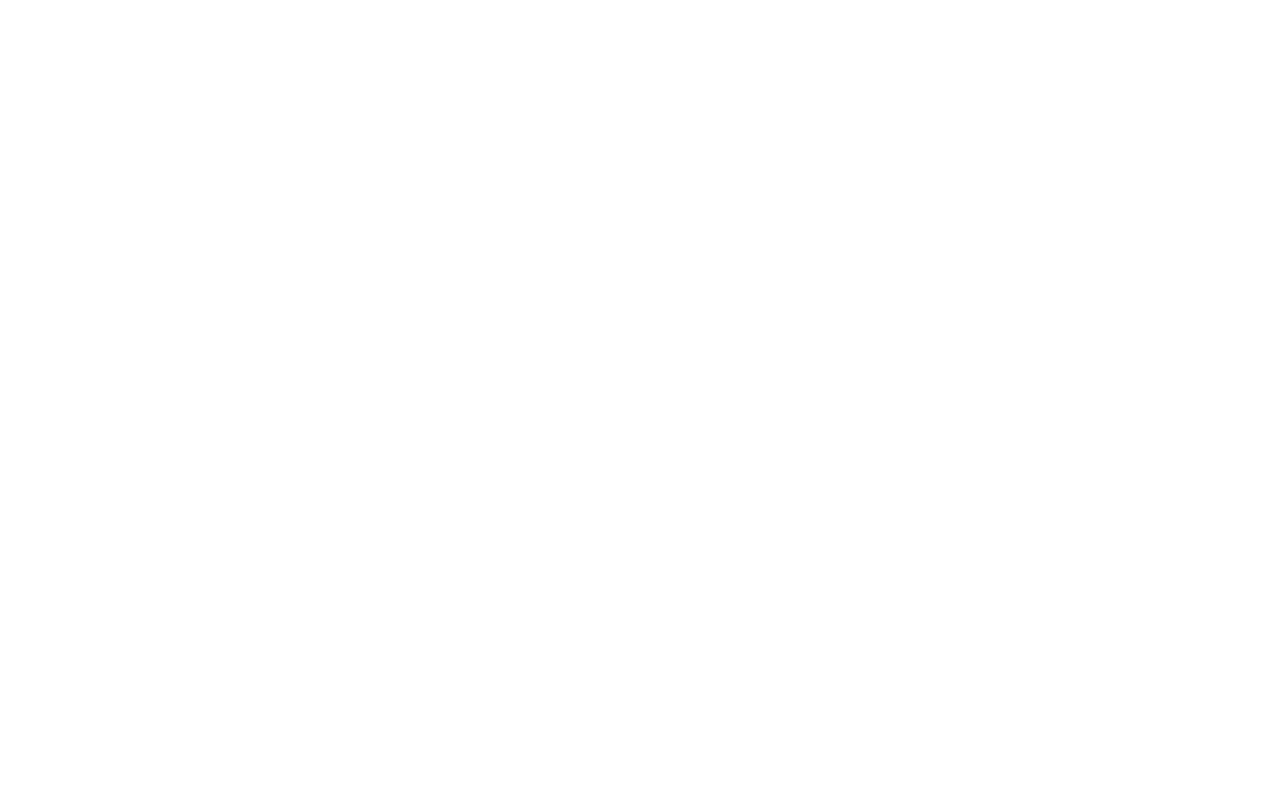
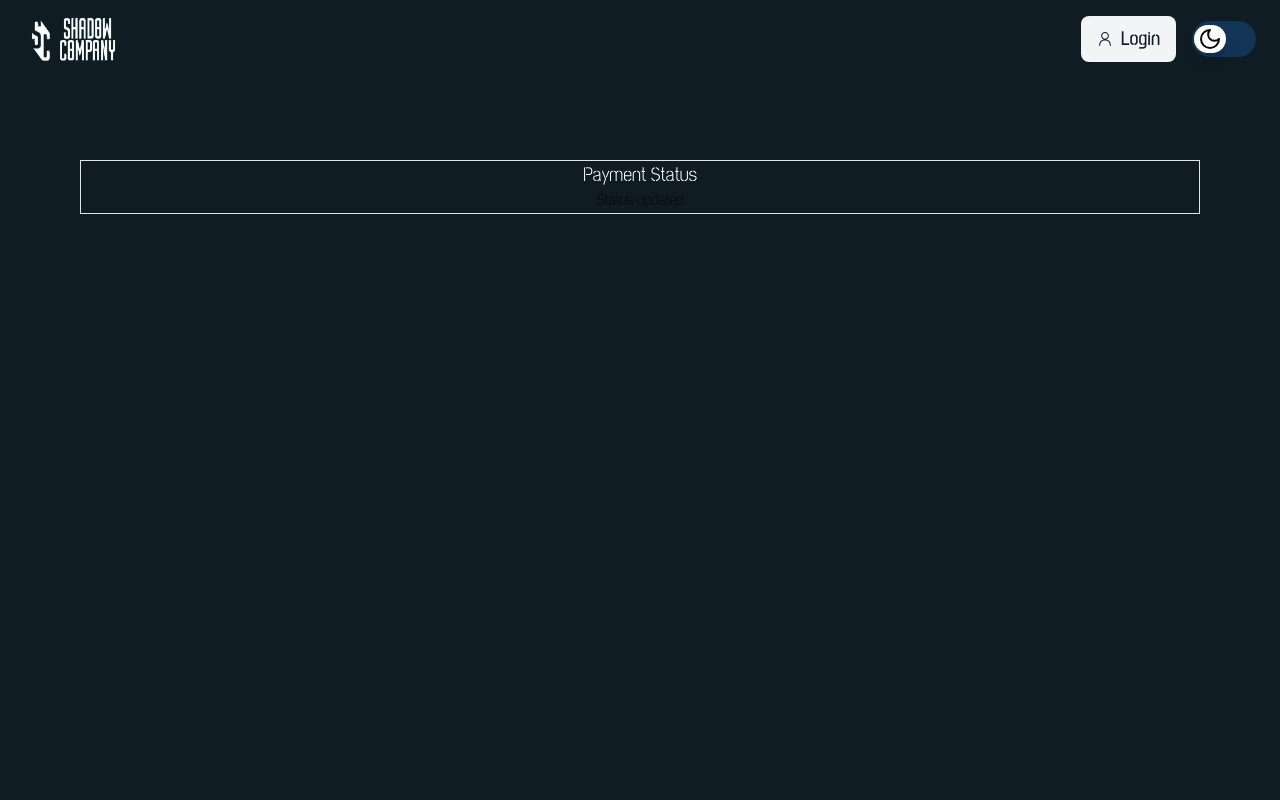
Before and after one commit to preritagrawal06/coinstore, a React (Vite) app: page /status in a window 1280 px wide. Before the commit this address had no page. Shown: the top 800 px of the page. Built offline with nearby package versions, Linux system fonts and the light colour scheme; no server answers.

Commit message:
payment status page added

```diff
--- a/src/App.tsx
+++ b/src/App.tsx
@@ -3,6 +3,7 @@
 import Layout from './components/Layout';
 import CheckoutPage from './pages/CheckoutPage';
 import SignIn from './pages/SignIn';
+import PaymentStatus from './pages/PaymentStatus'
 import SignUp from './pages/SignUp';
 
 function App() {
@@ -14,6 +15,7 @@
           <Route path="/" element={<Layout/>} >
             <Route index element={<LandingPage />} />
             <Route path='/checkout/:code' element={<CheckoutPage/>}/>
+            <Route path='/status' element={<PaymentStatus/>}/>
           </Route>
           <Route path='/signin' element={<SignIn/>}/>
           <Route path='/signup' element={<SignUp/>}/>
--- /dev/null
+++ b/src/pages/PaymentStatus.tsx
@@ -0,0 +1,39 @@
+import axios from "axios";
+import { useState, useEffect } from "react";
+
+const PaymentStatus = () => {
+    const [loading, setLoading] = useState(false)
+    const queryString = new URLSearchParams(window.location.search)
+    const orderId = queryString.get('orderId')
+
+    useEffect(()=>{
+
+        async function getStatus(){
+            try {
+                setLoading(true)
+                const {data} = await axios.get(`https://coinstore-backend.onrender.com/api/payment/payment-status?orderId:${orderId}`)
+                console.log(data);
+            } catch (error) {
+                console.log(error);
+            } finally{
+                setLoading(false)
+            }
+        }
+
+        getStatus()
+    },[])
+    return (
+    <>
+        <div className=" px-10 md:px-20 pt-40 flex flex-col gap-8 min-h-screen">
+            <div className="border flex flex-col items-center justify-center">
+                <p className="text-white text-xl">Payment Status</p>
+                {
+                    loading? "Getting status": "Status updated"
+                }
+            </div>
+        </div>
+    </>
+    );
+}
+
+export default PaymentStatus;
```
